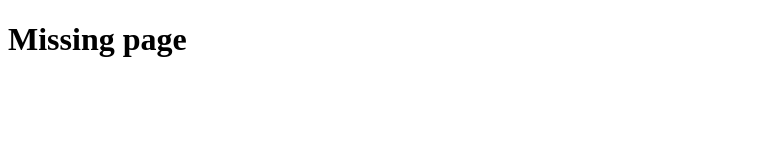
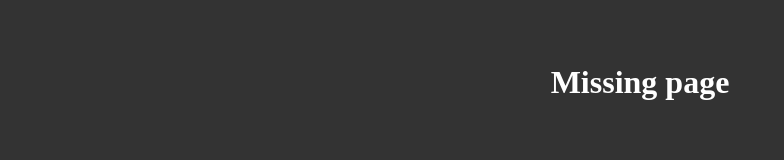
Before and after one commit to greenlightjohnny/nodejs_practice, a website: page public/404.html in a window 1280 px wide. Shown: the whole page, without its empty margins (0-784 px from the left). Drawn offline with Linux system fonts and the light colour scheme.

Commit message:
Adding style

```diff
--- a/public/404.html
+++ b/public/404.html
@@ -2,6 +2,7 @@
 <html lang="en">
   <head>
     <meta charset="UTF-8" />
+    <link rel="stylesheet" href="./css/style.css" />
     <meta name="viewport" content="width=device-width, initial-scale=1.0" />
     <title>$04</title>
   </head>
--- /dev/null
+++ b/public/css/style.css
@@ -0,0 +1,8 @@
+body {
+  background: #333;
+  color: #fff;
+  text-align: center;
+}
+h1 {
+  margin-top: 4rem;
+}
```
Also changed, not shown: index.js (+9 -2 lines), public/about.html (+1 -0 lines), public/index.html (+1 -0 lines).
